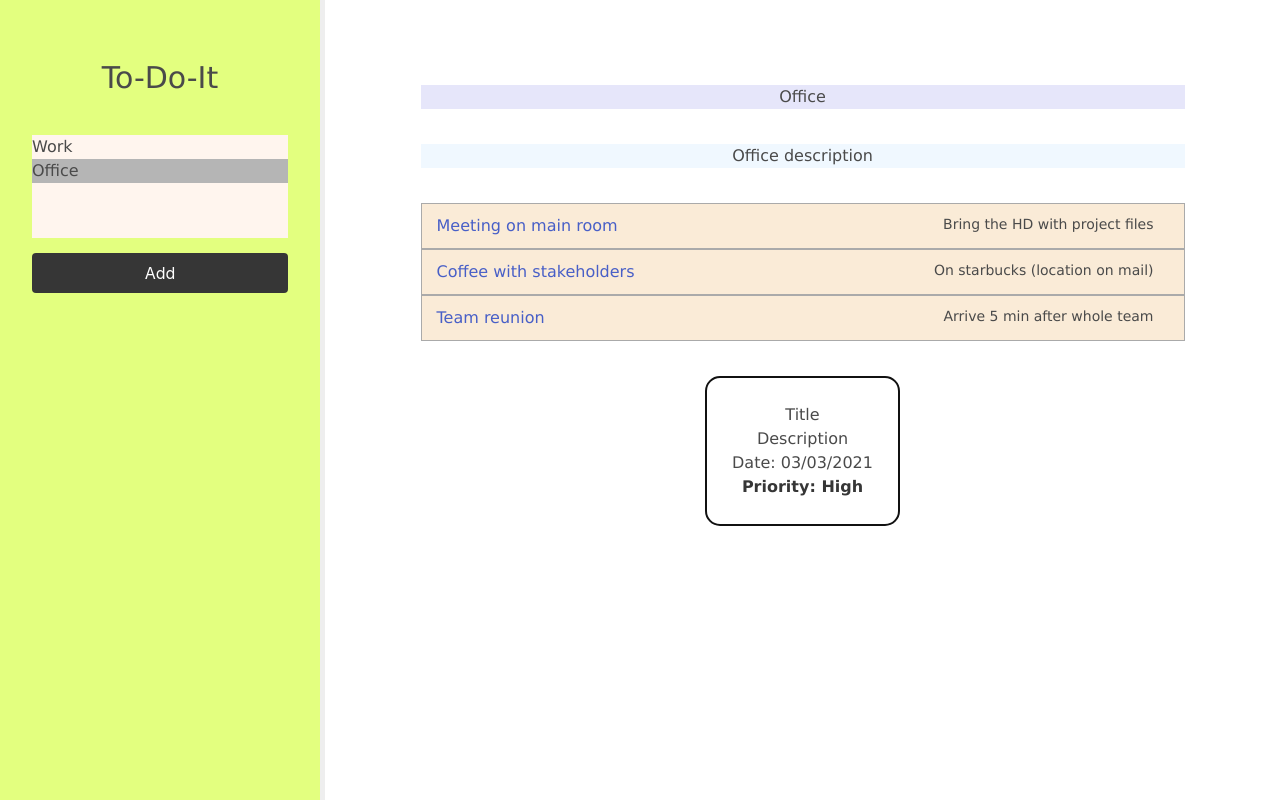
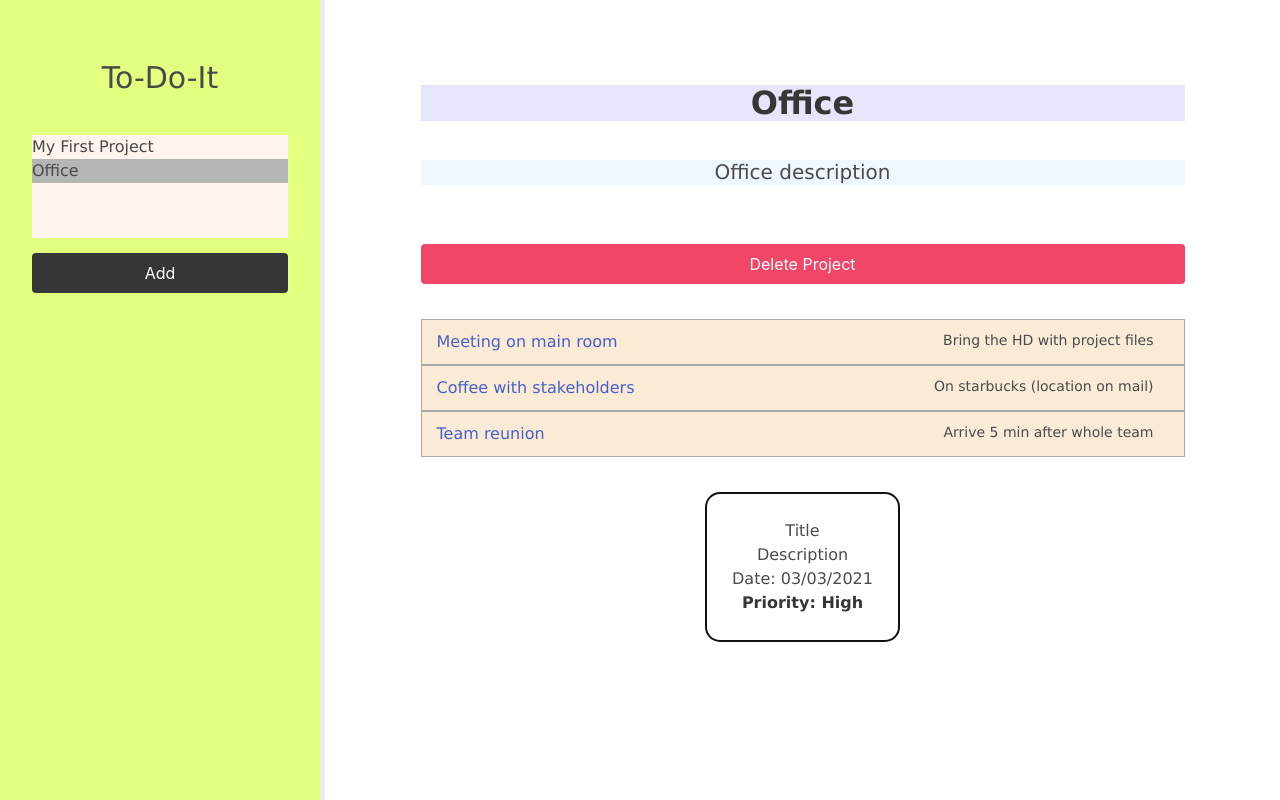
Before and after one commit to redacuve/to-do-js, a website built with webpack: page dist/index.html in a window 1280 px wide. Both pictures are taken after a click on the item "Office". Built offline with nearby package versions, Linux system fonts and the light colour scheme.

Commit message:
added deleted function to projects

```diff
--- a/src/dom_handler.js
+++ b/src/dom_handler.js
@@ -1,5 +1,13 @@
 // import { setListener } from './events_handler';
 import { projects } from './variables';
+
+function deleteProject() {
+  const indx = document.getElementById("desc-project").lastChild.innerHTML;
+  if (projects.length > 1) {
+    //project.
+    console.log(indx);
+  }
+}
 
 function isSelected(i) {
   projects.forEach((elem, index) => {
@@ -12,15 +20,30 @@
   row.classList.add('has-background-grey-light');
 }
 
+function projectSelected(index){
+  const project = projects[index]
+  const hide = document.createElement('span');
+  let descriptionNode = document.getElementById('desc-project');
+  hide.innerHTML = index;
+  hide.classList.add("hide");
+
+  document.getElementById('title-project').innerHTML = project.name;
+  descriptionNode.innerHTML = project.description;
+  descriptionNode.appendChild(hide);
+  document.getElementById('delete-project').addEventListener("click", deleteProject);
+  isSelected(index);
+}
+
+export function firstProjectSelected(){
+  projectSelected(0);
+}
+
 function describeProject(e) {
   const index = e.target.id.substring(
     e.target.id.length - 1,
     e.target.id.length,
   );
-  const project = projects[index];
-  document.getElementById('title-project').innerHTML = project.name;
-  document.getElementById('desc-project').innerHTML = project.description;
-  isSelected(index);
+  projectSelected(index);
 }
 
 function setListener() {
--- a/src/index.js
+++ b/src/index.js
@@ -1,12 +1,13 @@
 import Project from './classes/project';
 import { addListenerToProjects, addListenerToNotification } from './events_handler';
 import { projects } from './variables';
-import { renderProjects } from './dom_handler';
+import { renderProjects, firstProjectSelected } from './dom_handler';
 
-const project1 = new Project('Work', 'Work description');
+const project1 = new Project('My First Project', 'This is your first project, you can edit it! or add a to-do');
 const project2 = new Project('Office', 'Office description');
 projects.push(project1, project2);
 
 renderProjects();
 addListenerToProjects();
 addListenerToNotification();
+firstProjectSelected();
```
Also changed, not shown: dist/index.html, dist/main.js.
